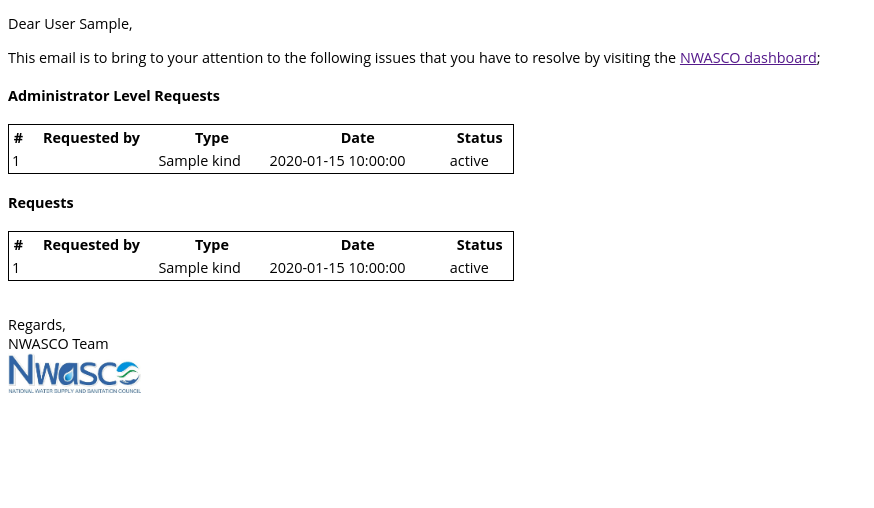
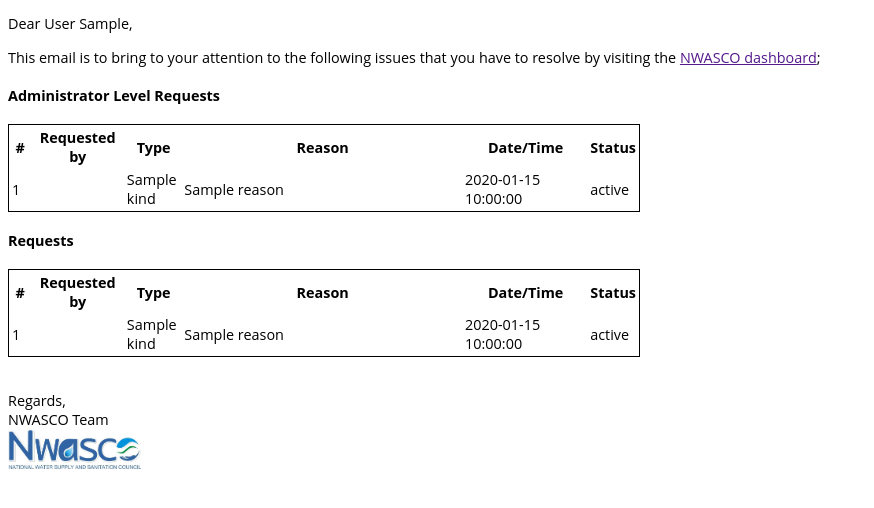
Before and after one commit to SProjects/v2-nwasco, a PHP site: the page made by application/views/emails/alert.php in a window 1280 px wide. Shown: the top 508 px of the page, without its empty margins (0-874 px from the left). Run offline with PHP 8.4, Linux system fonts and the light colour scheme; the template is opened without the code that fills it: most values are stand-ins (such as "Sample title", 1, 10 or a date in 2020); data that the repository does not hold is empty.

Commit message:
Updates the request show and email layout pages.

```diff
--- a/application/views/emails/alert.php
+++ b/application/views/emails/alert.php
@@ -17,23 +17,25 @@
             <?php if (count($admin_requests) > 0): ?>
                 <h4>Administrator Level Requests</h4>
 
-                <table width="40%" style="border: 1px solid black;">
+                <table width="50%" style="border: 1px solid black;">
                     <thead>
                     <tr>
-                        <th>#</th>
-                        <th>Requested by</th>
-                        <th>Type</th>
-                        <th>Date</th>
-                        <th>Status</th>
+                        <th style="width: 3%">#</th>
+                        <th style="width: 15%">Requested by</th>
+                        <th style="width: 9%">Type</th>
+                        <th>Reason</th>
+                        <th style="width: 20%">Date/Time</th>
+                        <th style="width: 5%">Status</th>
                     </tr>
                     </thead>
                     <tbody>
                     <?php $x = 1;
                     foreach ($admin_requests as $request): ?>
-                        <tr>
+                        <tr style="border: 1px dashed grey;">
                             <td><?= $x; ?></td>
                             <td><?= $request->getUser()->last_name . ' ' . $request->getUser()->first_name; ?></td>
                             <td><?= $request->getKind(); ?></td>
+                            <td><?= $request->getReason(); ?></td>
                             <td><?= $request->getCreatedAt(); ?></td>
                             <td><?= $request->getStatus(); ?></td>
                         </tr>
@@ -45,14 +47,15 @@
             <?php if (count($requests) > 0): ?>
                 <h4>Requests</h4>
 
-                <table width="40%" style="border: 1px solid black;">
+                <table width="50%" style="border: 1px solid black;">
                     <thead>
                         <tr>
-                            <th>#</th>
-                            <th>Requested by</th>
-                            <th>Type</th>
-                            <th>Date</th>
-                            <th>Status</th>
+                            <th style="width: 3%">#</th>
+                            <th style="width: 15%">Requested by</th>
+                            <th style="width: 9%">Type</th>
+                            <th>Reason</th>
+                            <th style="width: 20%">Date/Time</th>
+                            <th style="width: 5%">Status</th>
                         </tr>
                     </thead>
                     <tbody>
@@ -61,6 +64,7 @@
                             <td><?= $x; ?></td>
                             <td><?= $request->getUser()->last_name.' '.$request->getUser()->first_name; ?></td>
                             <td><?= $request->getKind(); ?></td>
+                            <td><?= $request->getReason(); ?></td>
                             <td><?= $request->getCreatedAt(); ?></td>
                             <td><?= $request->getStatus(); ?></td>
                         </tr>
@@ -74,7 +78,7 @@
                 <?php foreach ($utility_instructions as $utility_name => $indicators): ?>
                     <?php if(count($indicators) > 0):?>
                         <h5><?= $utility_name; ?></h5>
-                        <table width="40%" style="border: 1px solid black;">
+                        <table width="50%" style="border: 1px solid black;">
                             <thead>
                             <tr>
                                 <th>#</th>
@@ -88,7 +92,7 @@
                                 <?php if ($summary[0]['ALMOST'] > 0 || $summary[0]['OVERDUE'] > 0): ?>
                                     <tr>
                                         <td><?= $x; ?></td>
-                                        <td><?= $indicator_name; ?></td>
+                                        <td style="text-align: center"><?= $indicator_name; ?></td>
                                         <td style="text-align: center"><?= $summary[0]['ALMOST']; ?></td>
                                         <td style="text-align: center"><?= $summary[0]['OVERDUE']; ?></td>
                                     </tr>
@@ -105,7 +109,7 @@
                 <?php foreach ($scheme_instructions as $scheme_name => $indicators): ?>
                     <?php if(count($indicators) > 0):?>
                         <h5><?= $scheme_name; ?></h5>
-                        <table width="40%" style="border: 1px solid black;">
+                        <table width="50%" style="border: 1px solid black;">
                             <thead>
                             <tr>
                                 <th>#</th>
@@ -119,7 +123,7 @@
                                 <?php if ($summary[0]['ALMOST'] > 0 || $summary[0]['OVERDUE'] > 0): ?>
                                     <tr>
                                         <td><?= $x; ?></td>
-                                        <td><?= $indicator_name; ?></td>
+                                        <td style="text-align: center"><?= $indicator_name; ?></td>
                                         <td style="text-align: center"><?= $summary[0]['ALMOST']; ?></td>
                                         <td style="text-align: center"><?= $summary[0]['OVERDUE']; ?></td>
                                     </tr>
--- a/application/views/requests/show.php
+++ b/application/views/requests/show.php
@@ -9,9 +9,9 @@
                 <tr role="row">
                     <th style="width: 3%;">#</th>
                     <th style="width: 15%;">Requested by</th>
-                    <th style="width: 10%;">Request Type</th>
+                    <th style="width: 10%;">Type</th>
                     <th>Reason</th>
-                    <th style="width: 15%;">Request Date/Time</th>
+                    <th style="width: 15%;">Date/Time</th>
                     <th style="width: 5%;">Actions</th>
                 </tr>
                 </thead>
```
